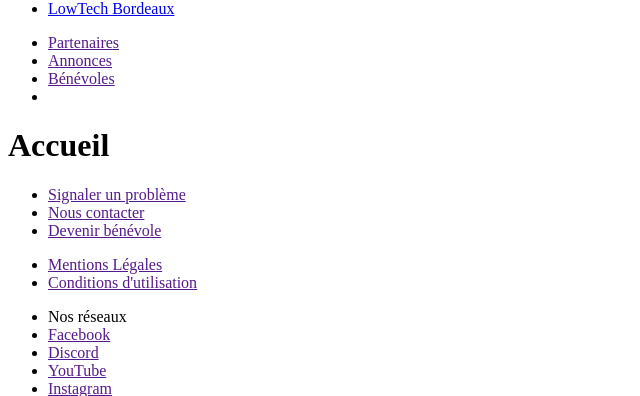
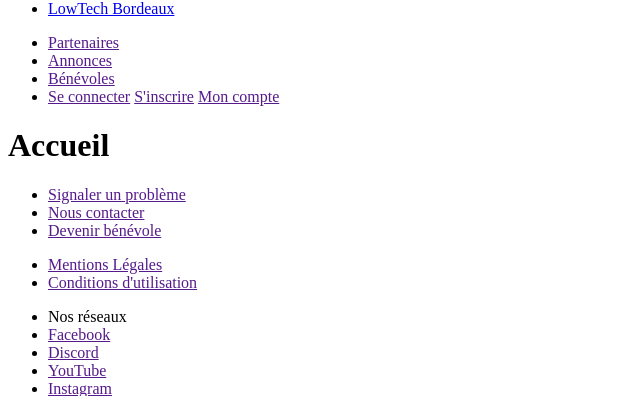
Before and after one commit to OswinFreyr/ProjetLowTech, a PHP site: page / in a window 1280 px wide. Shown: the part 34-430 px from the top of the page, without its empty margins (0-640 px from the left). Run offline with PHP 8.4, Linux system fonts and the light colour scheme.

Commit message:
Finition header
J'ai laissé le form en commentaire pour pouvoir le réutiliser sur la page de création de compte plus tard.

```diff
--- a/projetLowTech/views/partials/_header.php
+++ b/projetLowTech/views/partials/_header.php
@@ -7,6 +7,23 @@
         <li id="partenaires"> <a href="">Partenaires</a> </li>
         <li id="annonces"> <a href="">Annonces</a> </li>
         <li id="benevoles"> <a href="">Bénévoles</a> </li>
-        <li id="connexion">  </li>
+        <li id="connexion">
+            <a href="">Se connecter</a>
+            <a href="">S'inscrire</a>
+            <a href="">Mon compte</a>
+            <!-- <form method="POST">  A METTRE SUR LA PAGE D'INSCRIPTION
+                <label for="name">Nom :</label><br>
+                <input type="text" id="name" name="name" required><br>
+                <label for="password">Mot de passe :</label><br>
+                <input type="password" id="password" name="password" required><br>
+                <label for="address">Adresse :</label><br>
+                <input type="text" id="address" name="address" required><br>
+                <label for="email">Email :</label><br>
+                <input type="email" id="email" name="email" required><br>
+                <label for="tel">Téléphone :</label><br>
+                <input type="text" id="tel" name="tel" required><br>
+                <input type="submit" value="Créer un compte">
+            </form>  -->
+        </li>
     </ul>
 </header>
```
